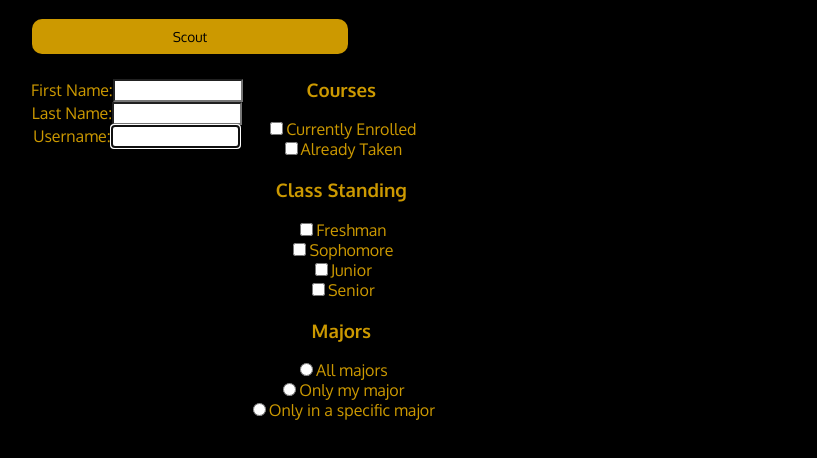
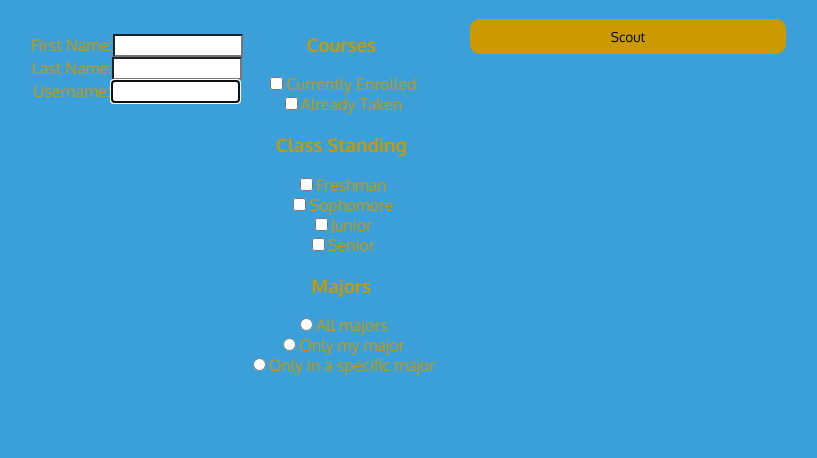
Before and after one commit to tlam6297/BoilerScout, a React (Create React App) app in the folder src/frontend/boilerscout/: page /advanced-filters in a window 1280 px wide. Shown: the top 458 px of the page, without its empty margins (450-1267 px from the left). Built offline with nearby package versions, Linux system fonts and the light colour scheme; a web font is replaced by a local one.

Commit message:
Create POST request class, fix Advnaced Filters button, Add advanced filters POST ability

```diff
--- a/src/frontend/boilerscout/src/AdvancedFilters.js
+++ b/src/frontend/boilerscout/src/AdvancedFilters.js
@@ -2,10 +2,13 @@ import React, {Component} from 'react'
 import { BrowserRouter as Route, Router, Link, Redirect} from 'react-router-dom'
 import { Button, FormGroup, FormControl, ControlLabel, Radio, Checkbox, DropdownButton, InputGroup, MenuItem, ButtonGroup } from "react-bootstrap";
 import './AdvancedFilters.css';
+import POSTRequest from './POSTRequest'
 
 class AdvancedFilters extends Component {
   constructor (props) {
       super(props);
+
+      this.url = 'http://localhost:8080/advanced-filters';;
 
       this.state = {
         firstName : "",
@@ -21,24 +24,42 @@ class AdvancedFilters extends Component {
   handleSubmit = (event) => {
     event.preventDefault();
     this.setState({ redirect: true })
+    const _this = this;
+
+    var payload = JSON.stringify({
+      "fistName": this.state.firstName,
+      "lastName": this.state.lastName,
+      "username": this.state.usename,
+    });
+
+    if (this.state.DEBUGGING) {
+      payload = JSON.stringify({
+        "email": "hgfdsdggfdfghgf@purdue.edu",
+        "password": "Test1234!",
+      });
+    }
+
+    const url = this.url;
+    const request = new POSTRequest(payload, url);
+
+    request.send(payload);
+
+    console.log("Response ok?: " + request.responseOk());
+    console.log(request.getResponse());
   }
 
   handleChange = (event) => {
     this.setState({
       [event.target.id]: event.target.value
     });
+    console.log(this.state);
   }
 
   render() {
     return (
       <div className="AdvancedFilters">
-        <div className="Form" class="button top">
-          <Button>
-            Scout
-          </Button>
-        </div>
-        <div className="Form" class="left">
-          <form>
+        <form onSubmit={this.handleSubmit}>
+          <div className="Form" className="left">
             <FormGroup controlId="firstName" bsSize="large">
               <ControlLabel>First Name:</ControlLabel>
               <FormControl
@@ -66,12 +87,10 @@ class AdvancedFilters extends Component {
                 onChange={this.handleChange}
               />
             </FormGroup>
-          </form>
           </div>
 
-
-        <div class="right">
-          <div class="courses">
+          <div className="right">
+            <div className="courses">
               <h3>Courses</h3>
               <Checkbox>
                 Currently Enrolled
@@ -80,7 +99,7 @@ class AdvancedFilters extends Component {
                 Already Taken
               </Checkbox>
             </div>
-          <div class="class-standing">
+            <div className="class-standing">
               <h3>Class Standing</h3>
               <Checkbox>
                 Freshman
@@ -95,7 +114,7 @@ class AdvancedFilters extends Component {
                 Senior
               </Checkbox>
             </div>
-          <div class="majors">
+            <div className="majors">
               <h3>Majors</h3>
               <Radio>
                 All majors
@@ -108,6 +127,12 @@ class AdvancedFilters extends Component {
               </Radio>
             </div>
           </div>
+          <div className="button bottom">
+            <Button type="submit">
+              Scout
+            </Button>
+          </div>
+        </form>
       </div>
     )
   }
--- a/src/frontend/boilerscout/src/App.css
+++ b/src/frontend/boilerscout/src/App.css
@@ -1,7 +1,7 @@
 @import url(https://fonts.googleapis.com/css?family=Fauna+One|Oxygen:400,300,700);
 
 * {
-  background-color:  black;
+  background-color:  rgb(59, 160, 218);
   font-family: Oxygen, Helvetica, Arial, sans-serif;
 }
 
--- /dev/null
+++ b/src/frontend/boilerscout/src/POSTRequest.js
@@ -0,0 +1,45 @@
+class POSTRequest {
+  constructor(payload, url) {
+    this.payload = payload;
+    this.url = url;
+    this.ok = false;
+    this.resonse = null;
+  }
+
+  send = () => {
+    const _this = this;
+
+    fetch(this.url, {
+      method: 'POST',
+      headers: {
+        'Accept': 'application/json',
+        'Content-Type': 'application/json;charset=UTF-8',
+        'transfer-encoding': 'chunked',
+      },
+      body: this.payload,
+    })
+    .then(function(response) {
+      if (response.ok) {
+        // redirect
+        _this.ok = true;
+
+        response.json().then(json => {
+          this.resonse = json;
+        });
+
+      } else {
+        _this.ok = false;
+      }
+    })
+  }
+
+  responseOk = () => {
+    return this.ok;
+  }
+
+  getResponse = () => {
+    return this.resonse;
+  }
+}
+
+export default POSTRequest;
```
Lines whose indentation alone changed are shown as unchanged.
